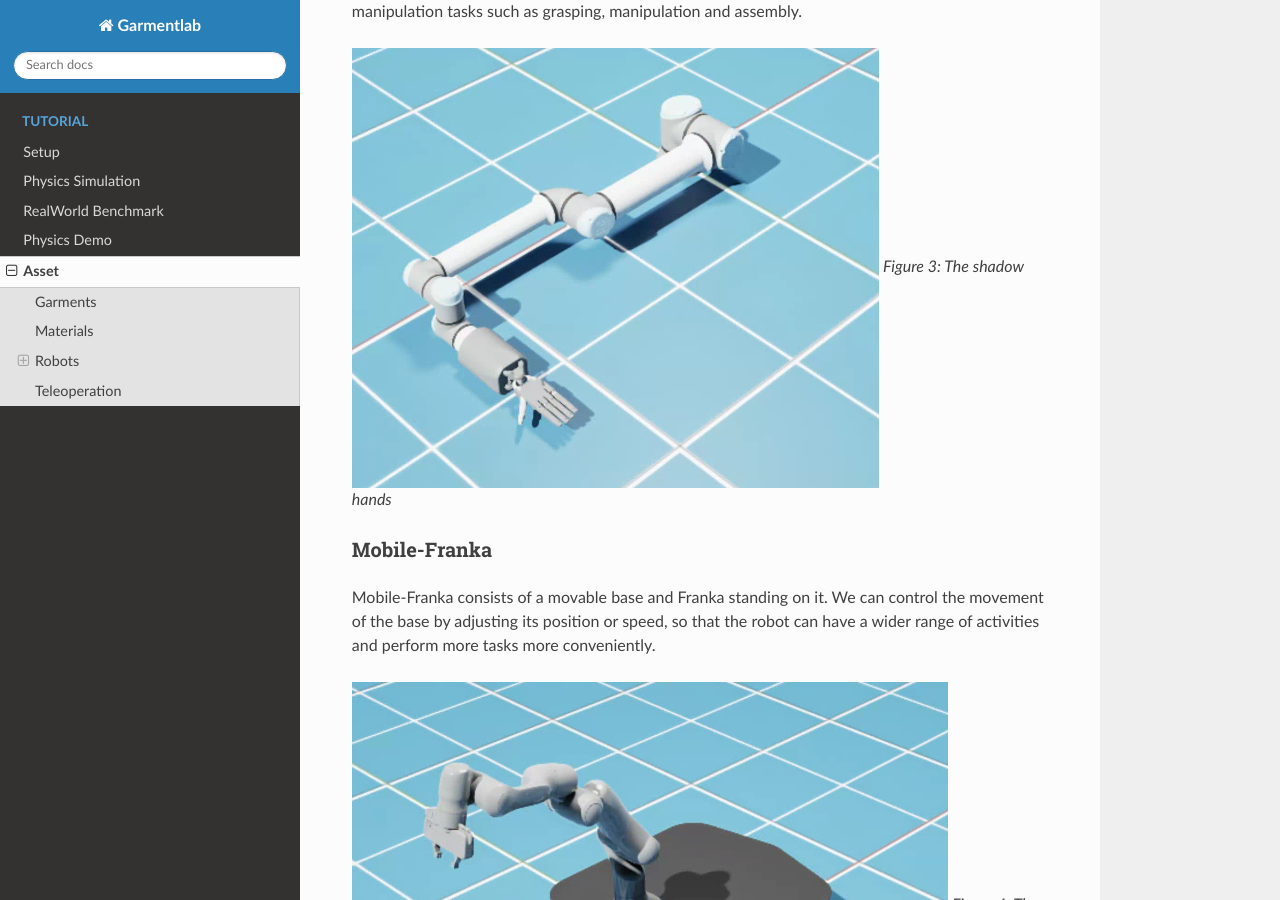
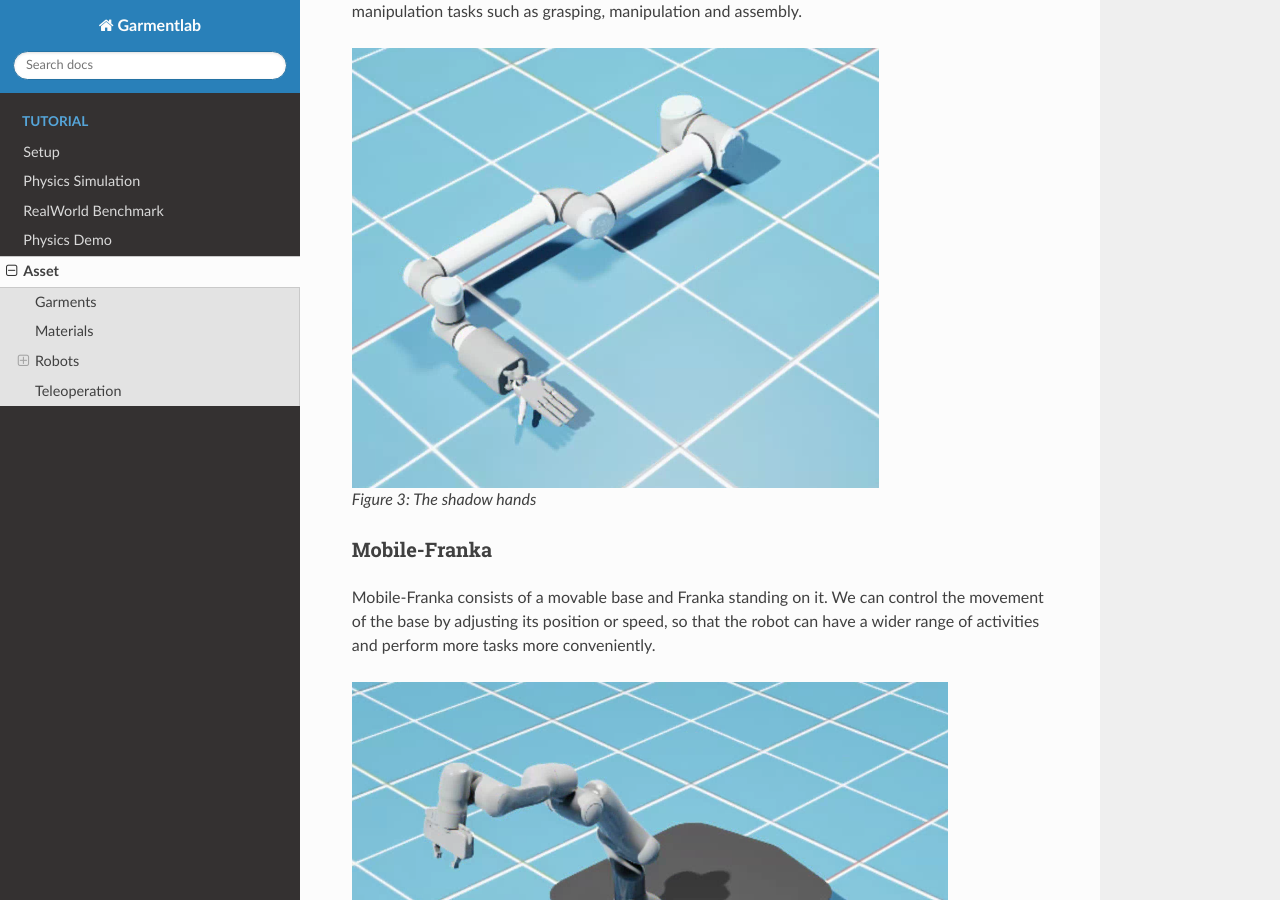
Before and after one commit to GarmentLab/readthedocs, a Sphinx documentation site: the page built from docs/source/tutorial/data/index.md, in a window 1280 px wide and 900 px high, scrolled down 2134 px. Built offline with Sphinx 7.4.7 and the Read the Docs theme 2.0.0, drawn with Linux system fonts in a browser that asks for light colours.

Commit message:
Update index.md

```diff
--- a/docs/source/tutorial/data/index.md
+++ b/docs/source/tutorial/data/index.md
@@ -34,6 +34,7 @@
 Shadow hands have about 20 degrees of freedom, so they are more finely controlled and can mimic the fine movements of human hands. They are often designed to perform various complex manipulation tasks such as grasping, manipulation and assembly.
 
 ![shadow hand](pic/shadow_hands.png)
+</br>
 *Figure 3: The shadow hands*
 <!-- 插入灵巧手图片 -->
 
@@ -41,6 +42,7 @@
 Mobile-Franka consists of a movable base and Franka standing on it. We can control the movement of the base by adjusting its position or speed, so that the robot can have a wider range of activities and perform more tasks more conveniently.
 
 ![mobile franka](pic/mobile_franka.png)
+</br>
 *Figure 4: The mobile franka*
 <!-- 插入移动franka图片 -->
 
@@ -49,6 +51,7 @@
 The main body of tactile franka is franka, and its gripper adheres two soft pads that can receive tactile information. This design allows the robot to combine the dexterity of Franka with tactile feedback technology. It is equipped with high-precision tactile sensors that can sense and respond to contact with the environment in real time, thereby improving the accuracy and safety of operations. This robot arm is widely used in fields that require delicate tactile operations, such as precision assembly, surgical assistance, and research experiments.
 <!-- 插入Tactile franka 的图片 -->
 ![tactile franka](pic/tactile-franka.png)
+<br>
 *Figure 5: The tactile franka*
 </br>
 
```
